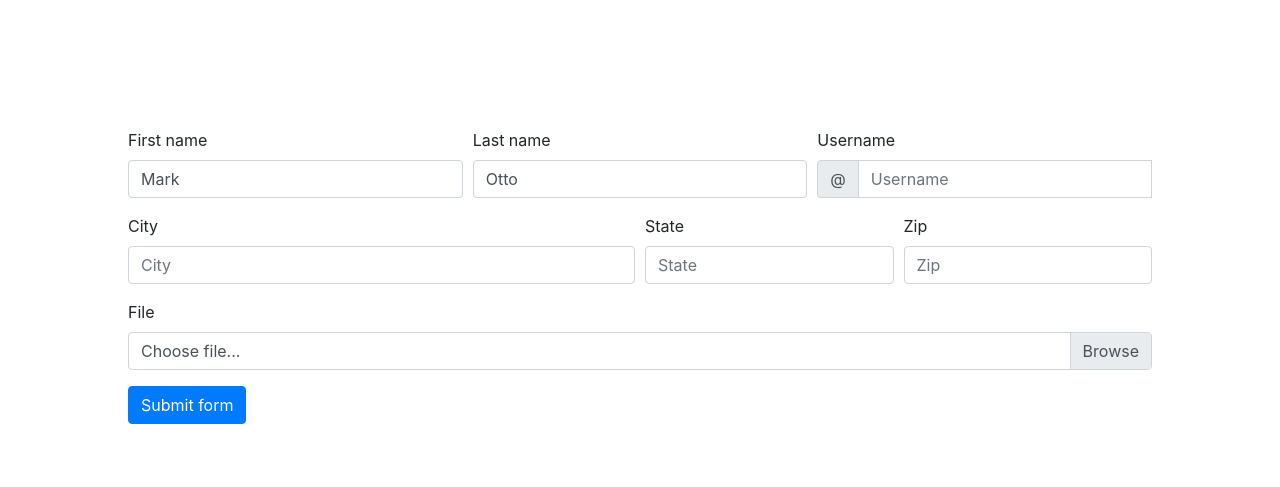
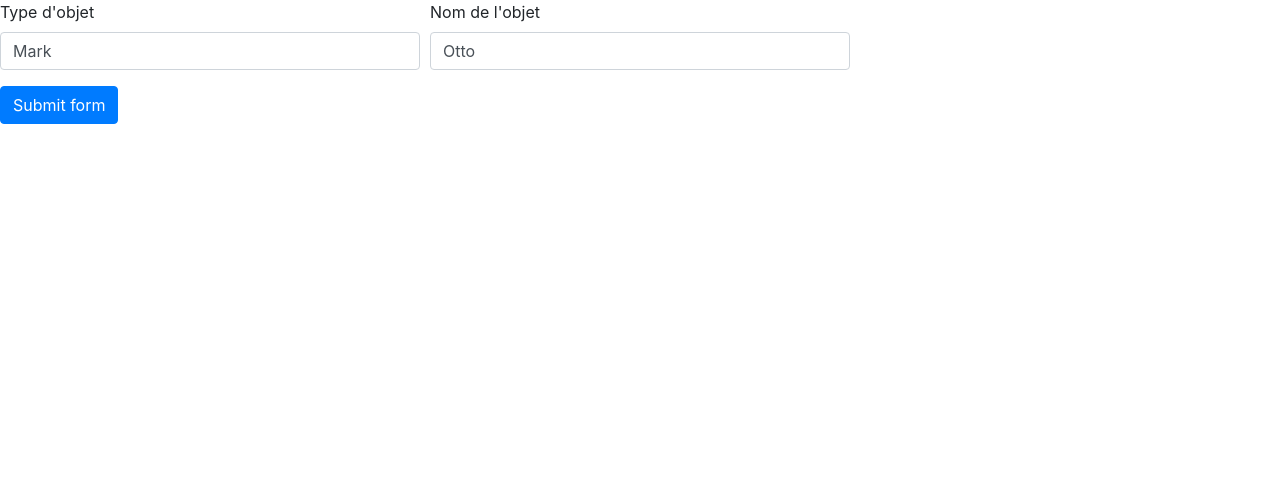
Before and after one commit to XyphirExe/Immersailles2, a PHP site: page /admin/add_object.php in a window 1280 px wide. Shown: the top 487 px of the page. Run offline with PHP 8.4, Linux system fonts and the light colour scheme.

Commit message:
commit fin de séance oubliée

```diff
--- a/admin/add_object.php
+++ b/admin/add_object.php
@@ -8,66 +8,21 @@
     <link rel="stylesheet" href="navbar.css">
 </head>
     <body>
-        <div class="add_map">
+        <div class="add_object">
             <form class="needs-validation" novalidate>
               <div class="form-row">
                 <div class="col-md-4 mb-3">
-                  <label for="validationCustom01">First name</label>
+                  <label for="validationCustom01">Type d'objet</label>
                   <input type="text" class="form-control" id="validationCustom01" placeholder="First name" value="Mark" required>
                   <div class="valid-feedback">
                     Looks good!
                   </div>
                 </div>
                 <div class="col-md-4 mb-3">
-                  <label for="validationCustom02">Last name</label>
+                  <label for="validationCustom02">Nom de l'objet</label>
                   <input type="text" class="form-control" id="validationCustom02" placeholder="Last name" value="Otto" required>
                   <div class="valid-feedback">
                     Looks good!
-                  </div>
-                </div>
-                <div class="col-md-4 mb-3">
-                  <label for="validationCustomUsername">Username</label>
-                  <div class="input-group">
-                    <div class="input-group-prepend">
-                      <span class="input-group-text" id="inputGroupPrepend">@</span>
-                    </div>
-                    <input type="text" class="form-control" id="validationCustomUsername" placeholder="Username" aria-describedby="inputGroupPrepend" required>
-                    <div class="invalid-feedback">
-                      Please choose a username.
-                    </div>
-                  </div>
-                </div>
-              </div>
-              <div class="form-row">
-                <div class="col-md-6 mb-3">
-                  <label for="validationCustom03">City</label>
-                  <input type="text" class="form-control" id="validationCustom03" placeholder="City" required>
-                  <div class="invalid-feedback">
-                    Please provide a valid city.
-                  </div>
-                </div>
-                <div class="col-md-3 mb-3">
-                  <label for="validationCustom04">State</label>
-                  <input type="text" class="form-control" id="validationCustom04" placeholder="State" required>
-                  <div class="invalid-feedback">
-                    Please provide a valid state.
-                  </div>
-                </div>
-                <div class="col-md-3 mb-3">
-                  <label for="validationCustom05">Zip</label>
-                  <input type="text" class="form-control" id="validationCustom05" placeholder="Zip" required>
-                  <div class="invalid-feedback">
-                    Please provide a valid zip.
-                  </div>
-                </div>
-              </div>
-              <div class="form-row">
-                 <div class="col-md-12 mb-3">
-                 <label for="validationCustom06">File</label>
-                  <div class="custom-file">
-                    <input type="file" class="custom-file-input" id="validatedCustomFile" required>
-                    <label class="custom-file-label" for="validatedCustomFile">Choose file...</label>
-                    <div class="invalid-feedback">Invalid custom file feedback</div>
                   </div>
                 </div>
               </div>
--- a/css/navbar.css
+++ b/css/navbar.css
@@ -1,3 +1,8 @@
+.color-navbar{
+    color: #000000;
+    background-color: #000000;
+}
+
 .color-navbar{
     color: #000000;
     background-color: #000000;
```
Also changed, not shown: admin/show_year.php (added, +41 -0 lines), admin/welcome.php (+24 -16 lines).
